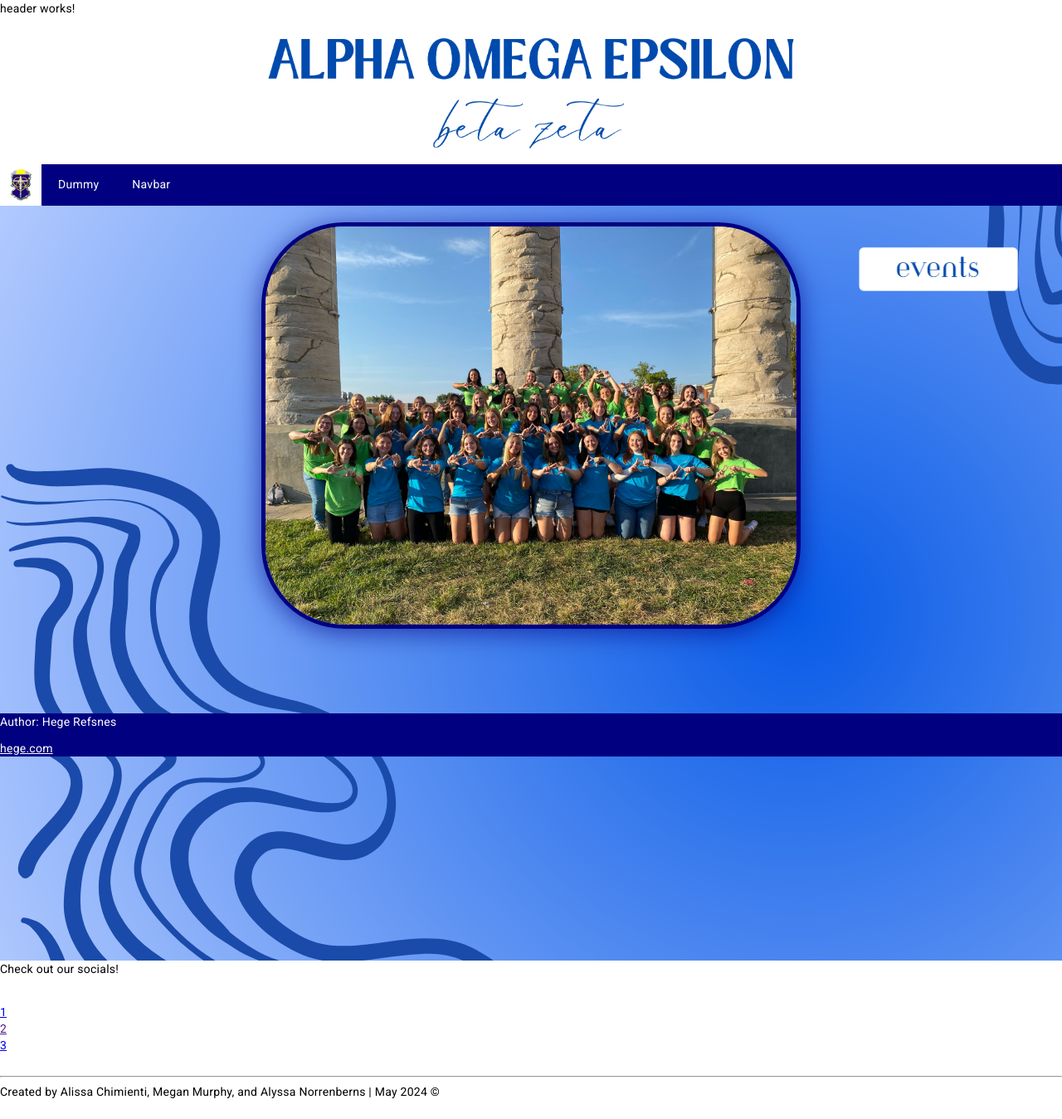
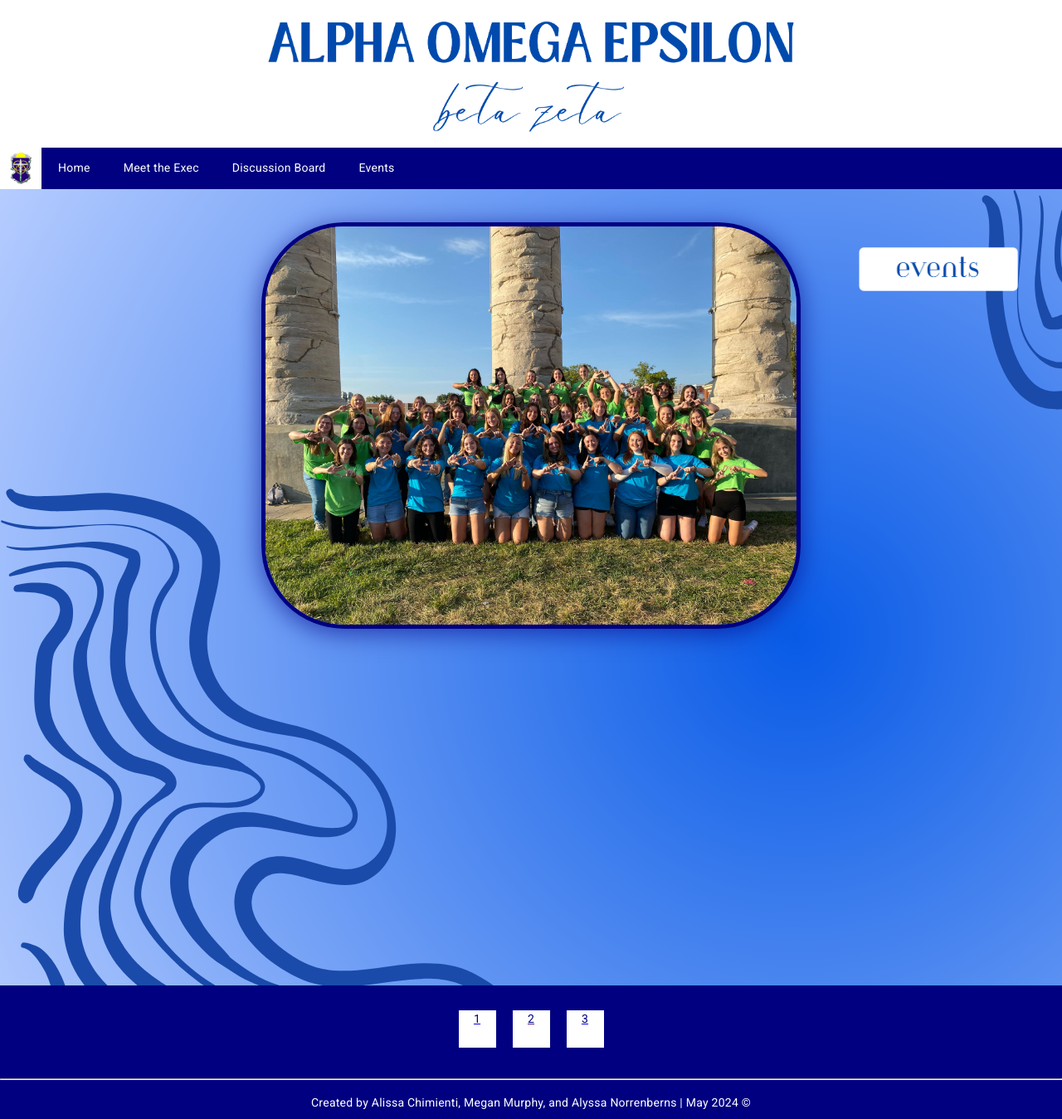
Before and after one commit to alissachimi/final_project_v2, an Angular app: page /discussion in a window 1280 px wide. Shown: the whole page at 83% size. Before the commit the page ends 1326 px from the top, so only its background shows below. Built offline with nearby package versions, Linux system fonts and the light colour scheme.

Commit message:
header update
displaying header with home component and footer

```diff
--- a/src/app/footer/footer.component.css
+++ b/src/app/footer/footer.component.css
@@ -0,0 +1,25 @@
+footer{
+  background-color: navy;
+}
+p{
+  color: white;
+}
+
+.container{
+  text-align: center;
+}
+.container-item{
+  padding:10px;
+  /* display: inline-block; */
+  /* justify-content: center; */
+  margin: auto;
+  /* margin-bottom:10px; */
+  display: inline-block;
+}
+
+.placeholder{
+  background-color: white;
+  width: 45px;
+  height: 45px;
+  color: navy;
+}
--- a/src/app/footer/footer.component.html
+++ b/src/app/footer/footer.component.html
@@ -1,8 +1,8 @@
 <!-- <p>footer works!</p> -->
 <footer>
-  <div class="container">
+  <!-- <div class="container">
     <p class="container-item">Check out our socials!</p>
-  </div>
+  </div> -->
   <br>
   <div class="container">
     <a class="container-item" href="https://www.instagram.com/a.o.e.mizzou?igsh=ajhubWtuYTdleWl2">
--- a/src/app/header/header.component.css
+++ b/src/app/header/header.component.css
@@ -0,0 +1,47 @@
+a{
+  color: white;
+}
+
+.navbar {
+  background-color: navy;
+  overflow: hidden;
+}
+.navbar a {
+  float: left;
+  display: block;
+  color: white;
+  text-align: center;
+  padding: 14px 20px;
+  text-decoration: none;
+}
+.navbar a:hover {
+  background-color: #ddd;
+  color: black;
+}
+
+.navbar img{
+  width: 50px;
+  height: 50px;
+  float: left;
+}
+
+#title img{
+  display: block;
+  margin-left: auto;
+  margin-right: auto;
+  width: 50%;
+  margin-bottom: 10px;
+  margin-top: 20px;
+}
+
+.home1{
+  background-image: url(../../assets/AOEbackground.svg);
+  width: 100%;
+  height: 120%;
+}
+
+.home1{
+  background-image: url(../../assets/AOEbackground.svg);
+  width: 100%;
+  height: 120%;
+}
--- a/src/app/header/header.component.html
+++ b/src/app/header/header.component.html
@@ -1 +1,13 @@
-<p>header works!</p>
+<div>
+  <div id="title">
+    <img src="../../assets/title-white-background.png" alt="Alpha Omega Epsilon - Beta Zeta">
+  </div>
+
+  <nav class="navbar">
+    <img src="../../assets/logo.svg" alt="logo">
+    <a href="">Home </a>
+    <a href="">Meet the Exec</a>
+    <a href="">Discussion Board</a>
+    <a href="">Events</a>
+  </nav>
+</div>
--- a/src/app/home1/home1.component.html
+++ b/src/app/home1/home1.component.html
@@ -1,26 +1,24 @@
 
-<div id="title">
+<!-- <div id="title">
     <img src="../../assets/title-white-background.png" alt="Alpha Omega Epsilon - Beta Zeta">
-</div>
+</div> -->
 
 <div class="home1">
+  <br>
 
-    <nav class="navbar">
+    <!-- <nav class="navbar">
         <img src="../../assets/logo.svg" alt="logo">
         <a href="">Dummy </a>
         <a href="">Navbar</a>
-    </nav>
+    </nav> -->
 
     <div class="image-container">
         <img src="../../assets/bidDay23.JPEG" alt="2023 Bid Day" id="bidDay23">
         <img src="../../assets/eventsLabel.png" alt="Events" id="eventsLabel">
     </div>
 
-
-
-
-    <footer>
+    <!-- <footer>
         <p>Author: Hege Refsnes</p>
         <p><a href="mailto:hege.com">hege.com</a></p>
-    </footer>
+    </footer> -->
 </div>
```
